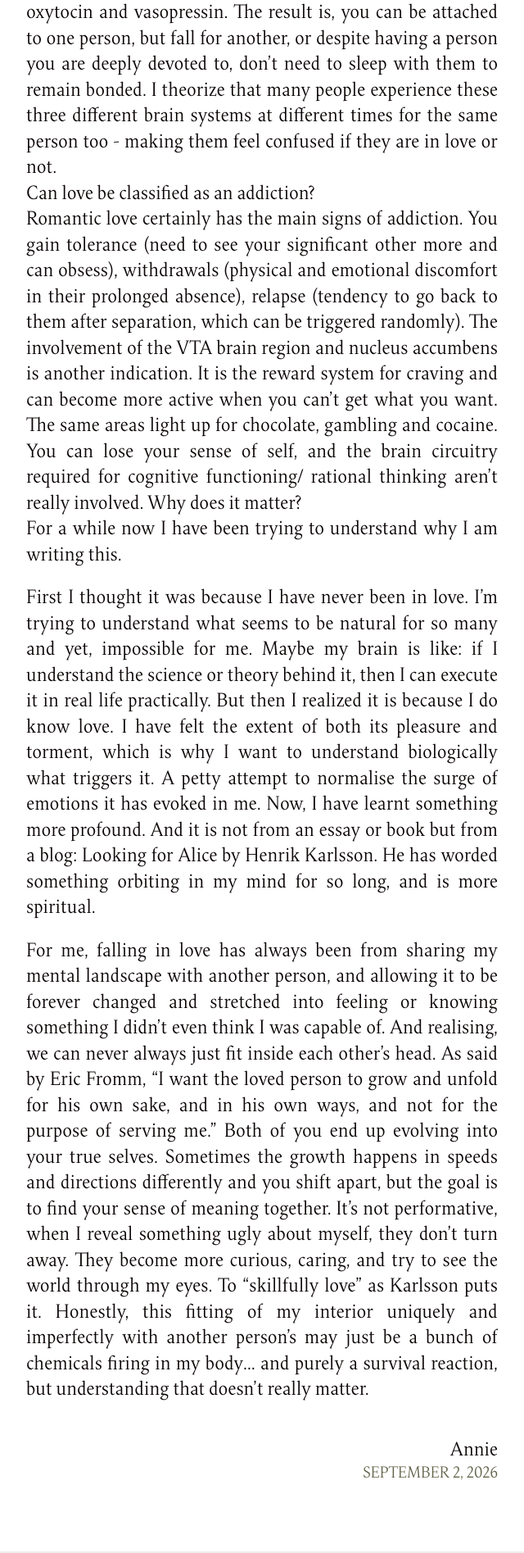
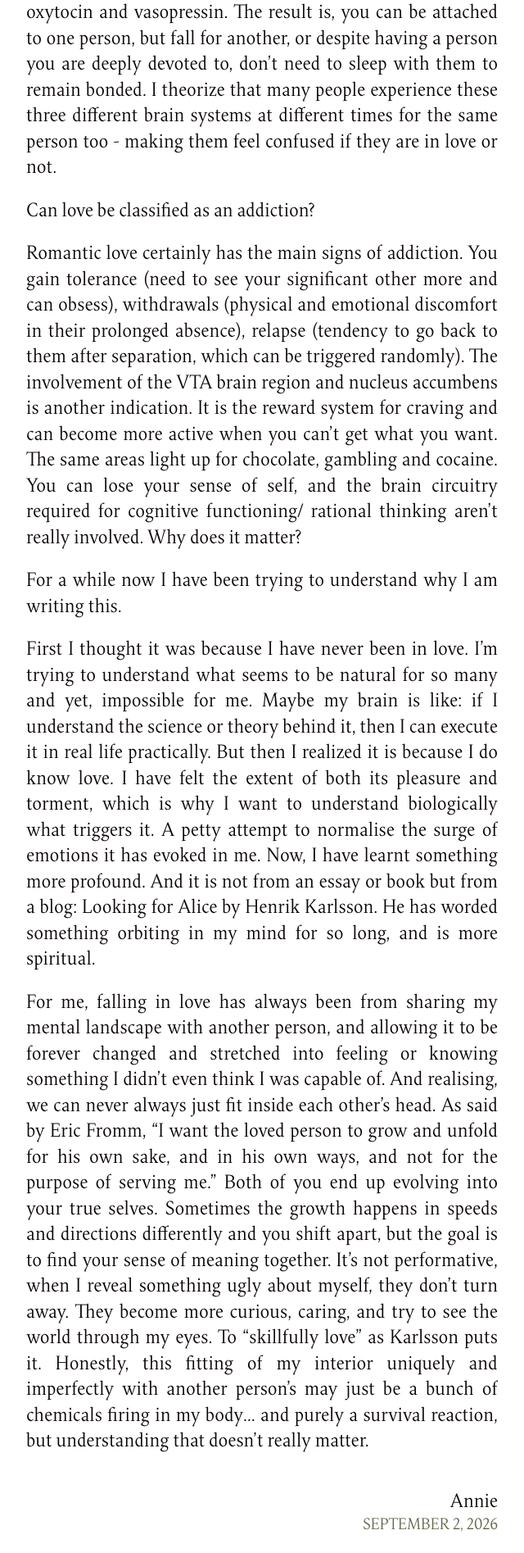
Before and after one commit to batterypointwriting/batterypointwriting.github.io, a Jekyll site: the page built from _posts/2026-09-02-The-Neuroscience-Behind-Love.md, in a window 1280 px wide. Shown: the part 1394-3289 px from the top of the page at 82% size, without its empty margins (320-960 px from the left). Built offline with Jekyll 4.4.1, drawn with Linux system fonts in a browser that asks for light colours.

```diff
--- a/_posts/2026-09-02-The-Neuroscience-Behind-Love.md
+++ b/_posts/2026-09-02-The-Neuroscience-Behind-Love.md
@@ -12,11 +12,14 @@ I think that gives context to how powerful this brain system is. Trying to under
 
 The most important distinction from Fisher’s studies refers to love as a motivational drive, rather than just an emotion. Like hunger or fear, it is a survival need, and a homeostatic imbalance. She has modelled three different brain systems around it.The first is lust, which functions to ensure you copulate with an available mate. You can feel it for several people at a time. Second is romantic love stemming from attraction, and based on a different brain system, focusing your energy on one partner. It can happen at first sight. Attachment is another, which sustains a strong bond long enough to stay with a partner till your child has grown past infancy. This takes time to form.
 
-These brain systems are wired with different neurochemicals and can operate together or separately. For example, early love releases a lot of dopamine (makes that person feel addictive) and uses norepinephrine (fight-or-flight neurotransmitter which ensures you remember details about your interactions). Whereas attachment is enabled by oxytocin and vasopressin. The result is, you can be attached to one person, but fall for another, or despite having a person you are deeply devoted to, don't need to sleep with them to remain bonded. I theorize that many people experience these three different brain systems at different times for the same person too - making them feel confused if they are in love or not. <br>
-Can love be classified as an addiction? <br>
+These brain systems are wired with different neurochemicals and can operate together or separately. For example, early love releases a lot of dopamine (makes that person feel addictive) and uses norepinephrine (fight-or-flight neurotransmitter which ensures you remember details about your interactions). Whereas attachment is enabled by oxytocin and vasopressin. The result is, you can be attached to one person, but fall for another, or despite having a person you are deeply devoted to, don't need to sleep with them to remain bonded. I theorize that many people experience these three different brain systems at different times for the same person too - making them feel confused if they are in love or not.
+
+Can love be classified as an addiction?
+
 Romantic love certainly has the main signs of addiction. You gain tolerance (need to see your significant other more and can obsess), withdrawals (physical and emotional discomfort in their prolonged absence), relapse (tendency to go back to them after separation, which can be triggered randomly). The involvement of the VTA brain region and nucleus accumbens is another indication. It is the reward system for craving and can become more active when you can’t get what you want. The same areas light up for chocolate, gambling and cocaine. You can lose your sense of self, and the brain circuitry required for cognitive functioning/ rational thinking aren’t really involved.
-Why does it matter? <br>
-For a while now I have been trying to understand why I am writing this. <br>
+Why does it matter?
+
+For a while now I have been trying to understand why I am writing this.
 
 First I thought it was because I have never been in love. I’m trying to understand what seems to be natural for so many and yet, impossible for me. Maybe my brain is like:  if I understand the science or theory behind it, then I can execute it in real life practically. But then I realized it is because I do know love. I have felt the extent of both its pleasure and torment, which is why I want to understand biologically what triggers it. A petty attempt to normalise the surge of emotions it has evoked in me. Now, I have learnt something more profound. And it is not from an essay or book but from a blog: Looking for Alice by Henrik Karlsson. He has worded something orbiting in my mind for so long, and is more spiritual.
 
```
